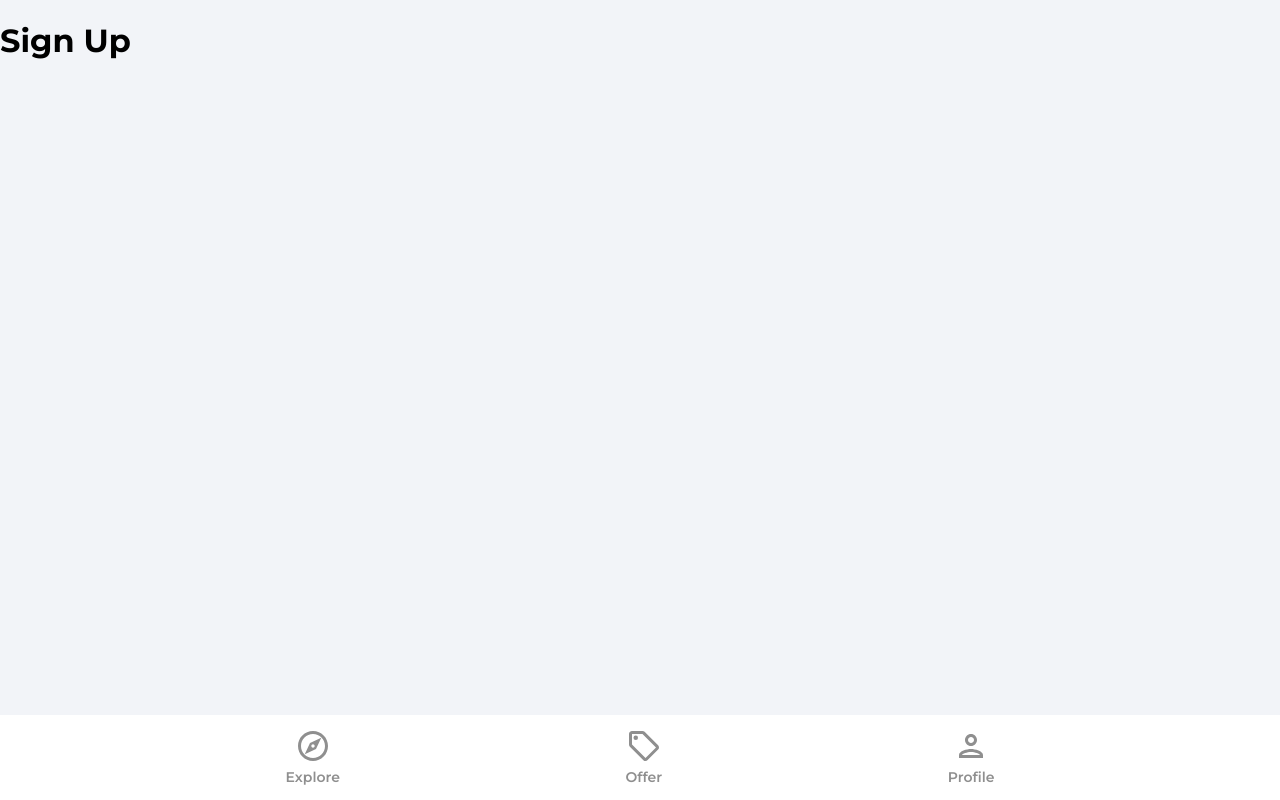
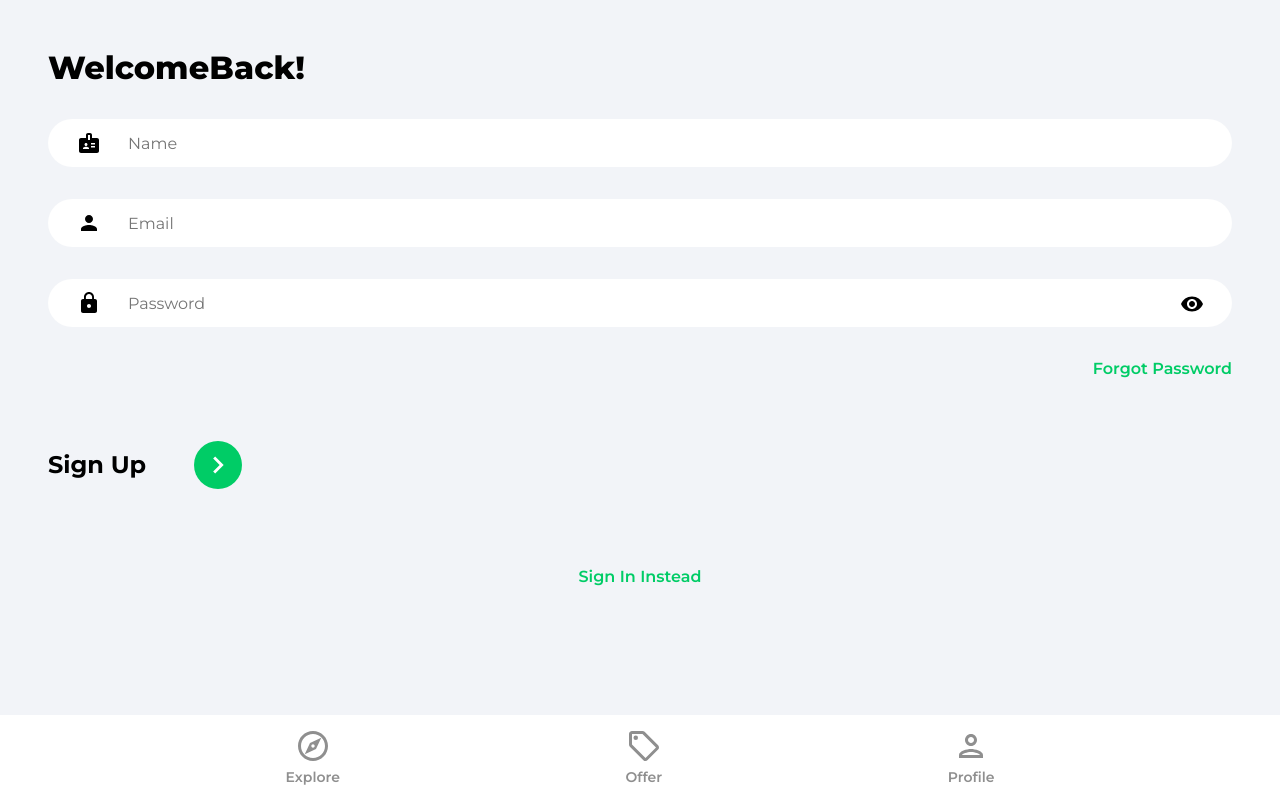
Before and after one commit to jasmeenkaurttn/house-marketplace, a React (Create React App) app: page /sign-up in a window 1280 px wide. Built offline with nearby package versions, Linux system fonts and the light colour scheme.

Commit message:
Sign in and sign up pages

```diff
--- a/src/pages/SignIn.jsx
+++ b/src/pages/SignIn.jsx
@@ -1,9 +1,66 @@
+import { useState } from 'react'
+import { Link, useNavigate } from 'react-router-dom'
+import { ReactComponent as ArrowRightIcon } from '../assets/svg/keyboardArrowRightIcon.svg'
+import visibilityIcon from '../assets/svg/visibilityIcon.svg'
+
 function SignIn() {
+    const [showPassword, setShowPassword] = useState(false)
+    const [formData, setFormData] = useState({
+        email: '',
+        password: ''
+    })
+
+    const { email, password } = formData
+
+    const naviagte = useNavigate()
+
+    const onChange = (e) => {
+        setFormData((prevState) => ({
+            ...prevState,
+            [e.target.id]: e.target.value,
+        }))
+    }
     return (
-      <div>
-        <h1>Sign In</h1>
-      </div>
+        <>
+            <div className="pageContainer">
+                <header>
+                    <p className="pageHeader">
+                        WelcomeBack!
+                    </p>
+                </header>
+
+                <form>
+                    <input type="text" className="emailInput" placeholder='Email' id='email' value={email} onChange={onChange} />
+
+                    <div className="passwordInputDiv">
+                        <input type={showPassword ? 'text' : 'password'} className='passwordInput' placeholder='Password' id='password' value={password} onChange=
+                            {onChange} />
+
+                        <img src={visibilityIcon} alt="show password" className='showPassword' onClick={() => setShowPassword((prevState) => !prevState)} />
+                    </div>
+
+                    <Link to='/forgot-password' className='forgotPasswordLink'>
+                        Forgot Password
+                    </Link>
+
+                    <div className="signInBar">
+                        <p className="signInText">
+                            Sign In
+                        </p>
+                        <button className="signInButton">
+                            <ArrowRightIcon fill='#fff' width='34px' height='34px' />
+                        </button>
+                    </div>
+                </form>
+
+                {/* Google OAuth */}
+
+                <Link to='/sign-up' className='registerLink'>
+                    Sign Up Instead
+                </Link>
+            </div>
+        </>
     )
-  }
+}
 
-  export default SignIn
+export default SignIn
--- a/src/pages/SignUp.jsx
+++ b/src/pages/SignUp.jsx
@@ -1,8 +1,67 @@
+import { useState } from 'react'
+import { Link, useNavigate } from 'react-router-dom'
+import { ReactComponent as ArrowRightIcon } from '../assets/svg/keyboardArrowRightIcon.svg'
+import visibilityIcon from '../assets/svg/visibilityIcon.svg'
+
 function SignUp() {
+    const [showPassword, setShowPassword] = useState(false)
+    const [formData, setFormData] = useState({
+        name:'',
+        email: '',
+        password: ''
+    })
+
+    const { name, email, password } = formData
+
+    const naviagte = useNavigate()
+
+    const onChange = (e) => {
+        setFormData((prevState) => ({
+            ...prevState,
+            [e.target.id]: e.target.value,
+        }))
+    }
     return (
-      <div>
-        <h1>Sign Up</h1>
-      </div>
+        <>
+            <div className="pageContainer">
+                <header>
+                    <p className="pageHeader">
+                        WelcomeBack!
+                    </p>
+                </header>
+
+                <form>
+                    <input type="text" className="nameInput" placeholder='Name' id='name' value={name} onChange={onChange} />
+                    <input type="email" className="emailInput" placeholder='Email' id='email' value={email} onChange={onChange} />
+
+                    <div className="passwordInputDiv">
+                        <input type={showPassword ? 'text' : 'password'} className='passwordInput' placeholder='Password' id='password' value={password} onChange=
+                            {onChange} />
+
+                        <img src={visibilityIcon} alt="show password" className='showPassword' onClick={() => setShowPassword((prevState) => !prevState)} />
+                    </div>
+
+                    <Link to='/forgot-password' className='forgotPasswordLink'>
+                        Forgot Password
+                    </Link>
+
+                    <div className="signUpBar">
+                        <p className="signUpText">
+                            Sign Up
+                        </p>
+                        <button className="signUpButton">
+                            <ArrowRightIcon fill='#fff' width='34px' height='34px' />
+                        </button>
+                    </div>
+                </form>
+
+                {/* Google OAuth */}
+
+                <Link to='/sign-in' className='registerLink'>
+                    Sign In Instead
+                </Link>
+            </div>
+        </>
     )
 }
 
```
